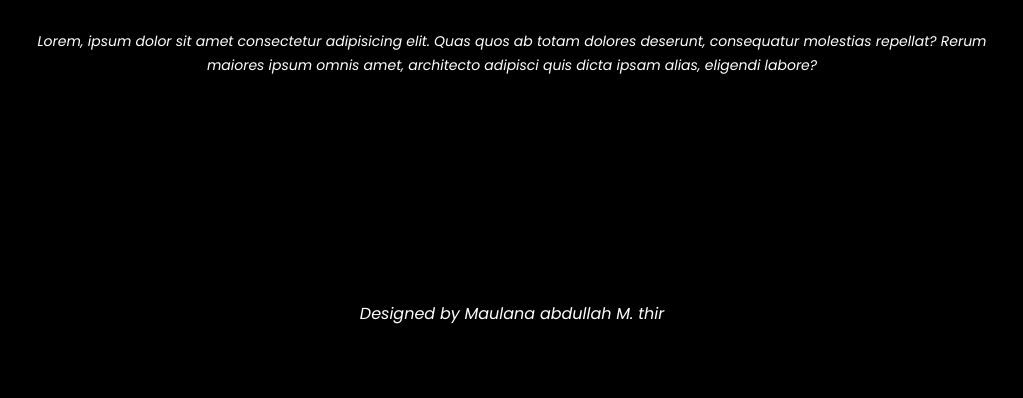
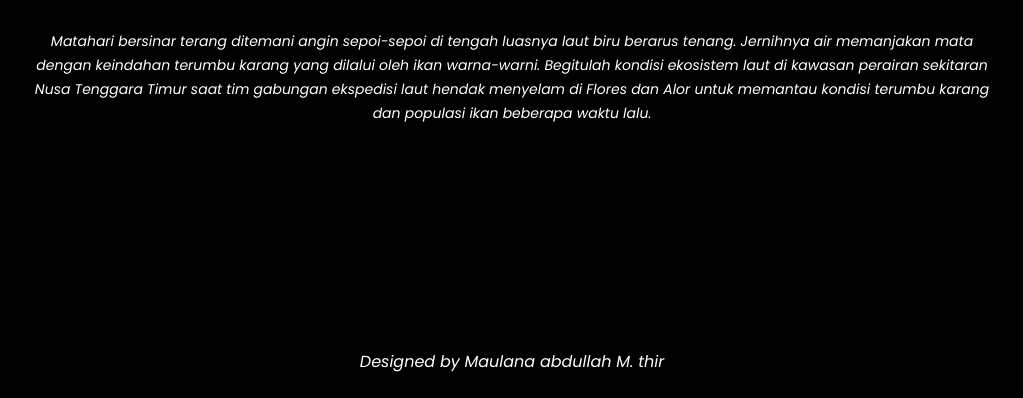
Before and after one commit to Blman123/parallax, a plain HTML site: page index.html in a window 1280 px wide. Shown: the part 1503-1901 px from the top of the page, without its empty margins (128-1151 px from the left). Before the commit the page ends 1853 px from the top, so only its background shows below. Drawn offline with nearby package versions, Linux system fonts and the light colour scheme.

Commit message:
Update index.html

```diff
--- a/index.html
+++ b/index.html
@@ -59,10 +59,10 @@
           </div>
         </div>
         <div class="about-info">
-          Lorem, ipsum dolor sit amet consectetur adipisicing elit. Quas quos ab
-          totam dolores deserunt, consequatur molestias repellat? Rerum maiores
-          ipsum omnis amet, architecto adipisci quis dicta ipsam alias, eligendi
-          labore?
+         Matahari bersinar terang ditemani angin sepoi-sepoi di tengah luasnya laut biru berarus tenang.
+          Jernihnya air memanjakan mata dengan keindahan terumbu karang yang dilalui oleh ikan warna-warni.
+          Begitulah kondisi ekosistem laut di kawasan perairan sekitaran Nusa Tenggara Timur saat tim gabungan
+          ekspedisi laut hendak menyelam di Flores dan Alor untuk memantau kondisi terumbu karang dan populasi ikan beberapa waktu lalu.
         </div>
       </div>
     </section>
```
